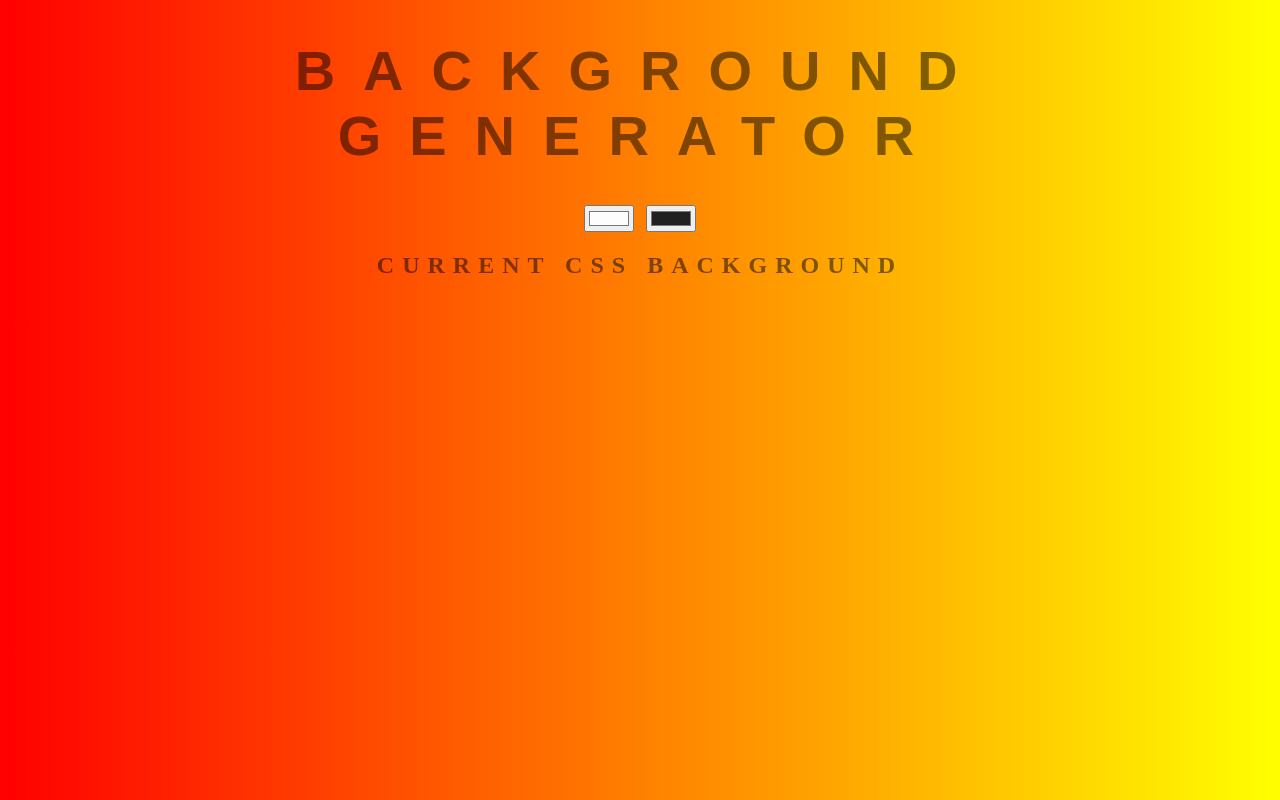
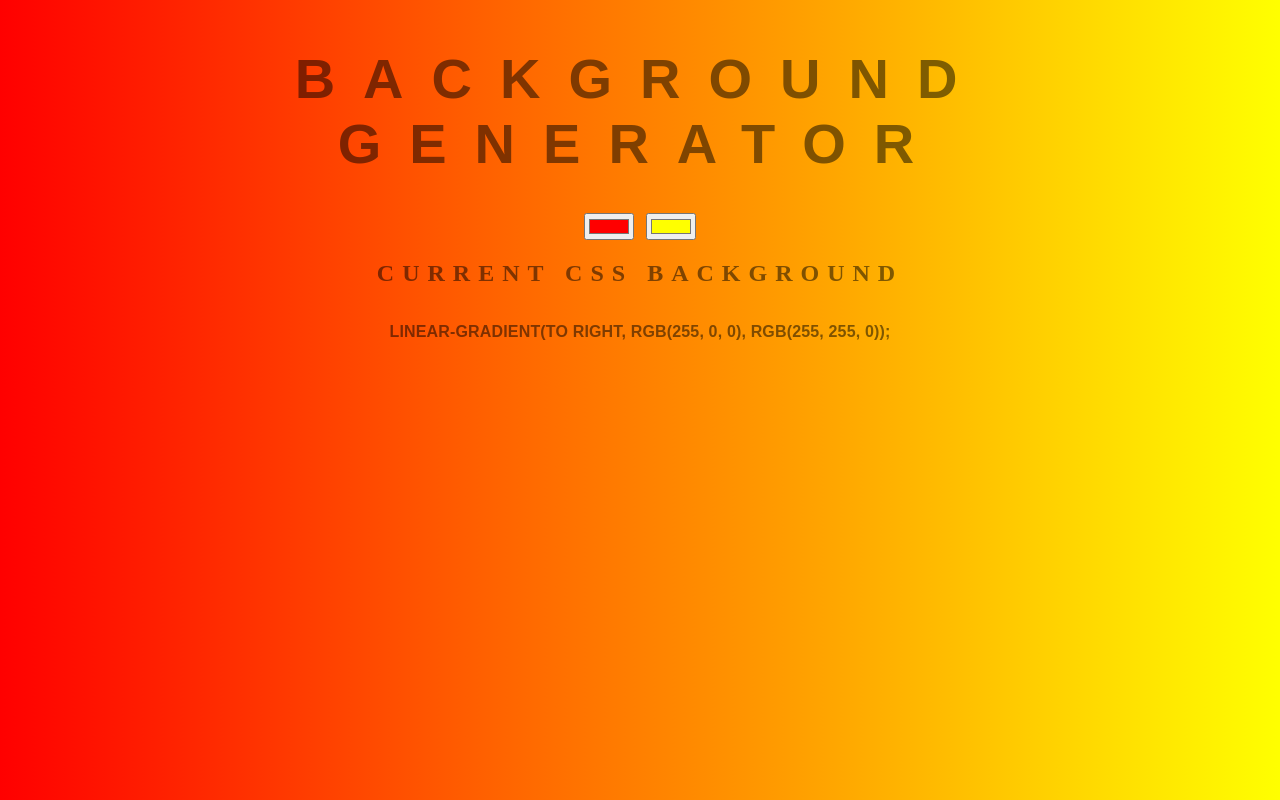
Before and after one commit to klhaug/ztm-backgroundgenerator, a plain HTML site: page index.html in a window 1280 px wide. Drawn offline with Linux system fonts and the light colour scheme.

Commit message:
Add files via upload

```diff
--- a/index.html
+++ b/index.html
@@ -8,8 +8,11 @@
 </head>
 <body id="gradient">
     <h1>Background Generator</h1>
-    <input class="color1" name="color1" type="color" value="#fdfdfd">
-    <input class="color2" name="color2" type="color" value="#212121">
+    <div>
+        <input class="color1" name="color1" type="color" value="#ff0000">
+        <input class="color2" name="color2" type="color" value="#ffff00">
+    </div>
+
     <h2>Current CSS Background</h2>
     <h3></h3>
 
--- a/script.js
+++ b/script.js
@@ -1,7 +1,19 @@
+// Below you will find the 3 files for the Background Generator. A few things you can try:
+
+// Write code so that the colour inputs match the background generated on the first page load.
+// Display the initial CSS linear gradient property on page load.
+// BONUS: Add a random button which generates two random numbers for the colour inputs.
+// You may also see different behaviours with the Color widget based on what browser you use. Remember, all browsers are implemented differently. Good luck!/
+
+
 var css = document.querySelector("h3");
 var color1 = document.getElementsByClassName("color1")[0];
 var color2 = document.getElementsByClassName("color2")[0];
 var body = document.getElementById("gradient")
+
+var bodyStyle = getComputedStyle(body);
+var backgroundColor = bodyStyle.backgroundImage;
+
 
 function changeGradient (){
     body.style.background =
@@ -14,6 +26,13 @@ function changeGradient (){
     css.textContent = body.style.background + ";";
 }
 
+function textLoad() {
+    console.log(body.style.backgroundColor)
+    css.textContent = backgroundColor + ";";
+}
+
+textLoad();
+
 color1.addEventListener("input", changeGradient);
 
 
--- a/style.css
+++ b/style.css
@@ -1,11 +1,14 @@
 body {
+    display: flex;
+    flex-direction: column;
+    align-items: center;
     font: 'Raleway', sans-serif;
     color: rgba(0,0,0,.5);
     text-align: center;
     text-transform: uppercase;
     letter-spacing: .5em;
     top: 15%;
-    background: linear-gradient(to right, red, yellow);
+    background: linear-gradient(to right, #ff0000, #ffff00);
 }
 
 h1 {
```
